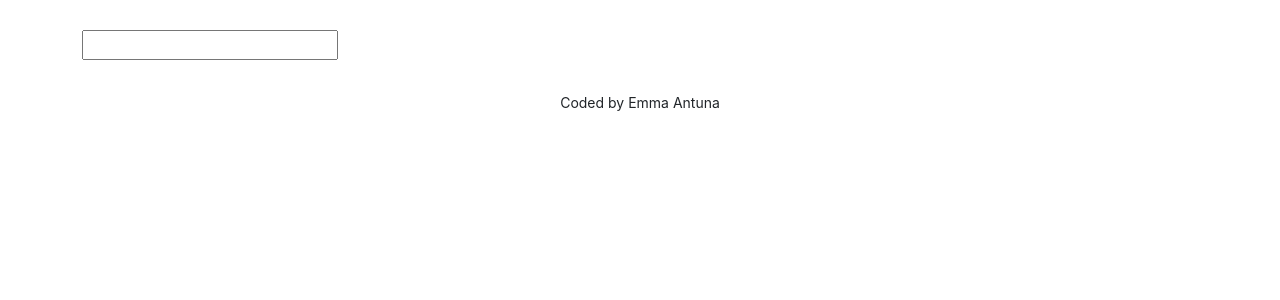
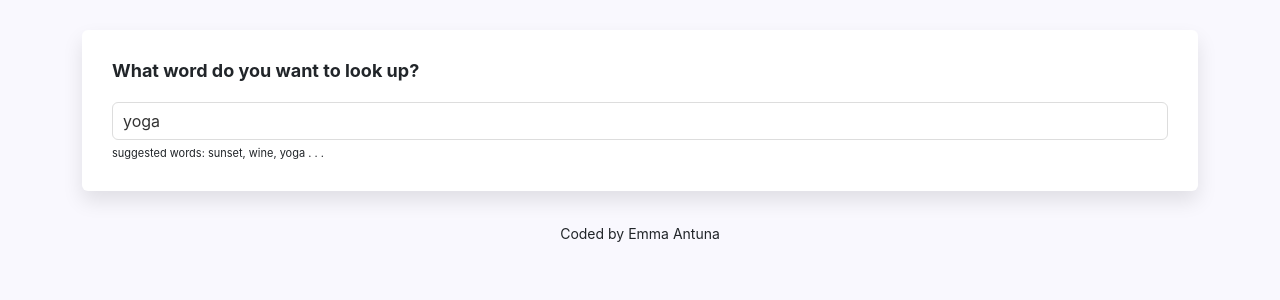
Before and after one commit to EmmaAntuna1/dictionary-react, a React (Create React App) app: page / in a window 1280 px wide. Shown: the top 300 px of the page. Built offline with nearby package versions, Linux system fonts and the light colour scheme; no server answers.

Commit message:
styling app with css

```diff
--- a/src/App.css
+++ b/src/App.css
@@ -1,3 +1,11 @@
+body {
+    background: #f9f8fe;
+}
+
+a {
+    color: #9670f4;
+}
+
 .App-header {
     margin: 30px 0;
 }
--- a/src/App.js
+++ b/src/App.js
@@ -8,7 +8,7 @@
         <header className="App-header">
         </header>
         <main>
-          <Dictionary/>
+          <Dictionary defaultKeyword="yoga" />
         </main>
         <footer className="App-footer"><small>Coded by Emma Antuna</small></footer>
       </div>
--- a/src/Dictionary.css
+++ b/src/Dictionary.css
@@ -0,0 +1,26 @@
+.Dictionary h1 {
+    font-size: 18px;
+    font-weight: bold;
+    margin-bottom: 20px;
+}
+
+.Dictionary section {
+    background: white;
+    padding: 30px;
+    border-radius: 6px;
+    box-shadow: 0 10px 20px rgba(0 0 0 / 10%);
+    margin: 20px 0;
+}
+
+.Dictionary input {
+    width: 100%;
+    border-radius: 6px;
+    padding: 6px 10px;
+    color: #333;
+    border: 1px solid #ddd;
+}
+
+.Dictionary .hint {
+    font-size: 11px;
+    margin-top: 5px;
+}
--- a/src/Dictionary.js
+++ b/src/Dictionary.js
@@ -3,33 +3,57 @@
 import Results from "./Results";
 import "./Dictionary.css";
 
-export default function Dictionary() {
-    let [keyword, setKeyword] = useState("");
+export default function Dictionary(props) {
+    let [keyword, setKeyword] = useState(props.defaultKeyword);
     let [results, setResults] = useState(null);
+    let [loaded, setLoaded] = useState(false);
 
     function handleResponse(response) {
         setResults(response.data[0]);
     }
 
-
-    function search(event) {
-        event.preventDefault();
-
+    function search() {
         let apiUrl = `https://api.dictionaryapi.dev/api/v2/entries/en_US/${keyword}`;
         axios.get(apiUrl).then(handleResponse);
+
+    }
+
+
+    function handleSubmit(event) {
+        event.preventDefault();
+        search();
+
     }
 
     function handleKeywordChange(event) {
         setKeyword(event.target.value);
     }
 
+    function load() {
+        setLoaded(true);
+        search();
+    }
+
+    if (loaded) {
         return (
           <div className="Dictionary">
-        <form onSubmit={search}>
-            <input type="search" onChange=
-            {handleKeywordChange} />
+            <section>
+                <h1>What word do you want to look up?</h1>
+            <form onSubmit={handleSubmit}>
+                <input type="search"
+                onChange={handleKeywordChange}
+                defaultValue={props.defaultKeyword}/>
             </form>
+            <div className="hint">
+                suggested words: sunset, wine, yoga . . .
+            </div>
+            </section>
             <Results results={results} />
         </div>
         );
+    } else {
+        load();
+        return "Loading. . .";
     }
+
+    }
--- /dev/null
+++ b/src/Meaning.css
@@ -0,0 +1,11 @@
+.Meaning h3 {
+    font-size: 24px;
+    line-height: 1.5;
+    font-weight: bold;
+}
+
+.Meaning .example {
+    color: #70757a;
+    font-style: italic;
+    margin-top: 10px;
+}
--- a/src/Meaning.js
+++ b/src/Meaning.js
@@ -1,4 +1,5 @@
 import React from "react";
+import "./Meaning.css"
 import Synonyms from "./Synonyms";
 
 export default function Meaning(props){
@@ -9,14 +10,14 @@
     {
         return (
             <div key={index}>
-            <p>
-            <strong>Definition:</strong> {definition.definition}
-            <br />
-            <strong>Example:</strong>
-            <em>{definition.example}</em>
-            <br />
+            <div className="definition">
+            {definition.definition}</div>
+
+            <div className="example">
+            {definition.example}
+            </div>
             <Synonyms synonyms={definition.synonyms} />
-            </p>
+
            </div>
         );
     })}
--- /dev/null
+++ b/src/Phonetic.css
@@ -0,0 +1,24 @@
+.Phonetic {
+    margin: 20px 0;
+}
+
+.Phonetic a {
+    border: 1px solid #ddd;
+    text-decoration: none;
+    padding: 8px 15px;
+    font-size: 12px;
+    margin-right: 10px;
+    font-weight: bold;
+    border-radius: 20px;
+    transition: all 150ms ease-in-out;
+}
+
+.Phonetic a:hover {
+    background: #9670f4;
+    color: white;
+}
+
+.Phonetic .text {
+    opacity: 0.7;
+    font-weight: bold;
+}
--- a/src/Phonetic.js
+++ b/src/Phonetic.js
@@ -1,4 +1,5 @@
 import React from "react";
+import "./Phonetic.css";
 
 export default function Phonetic(props) {
     return (
@@ -7,8 +8,7 @@
             rel="noopener noreferrer">
                 Listen
             </a>
-            <br />
-            {props.phonetic.text}
+            <span className="text">{props.phonetic.text}</span>
         </div>
     );
 }
--- /dev/null
+++ b/src/Results.css
@@ -0,0 +1,5 @@
+.Results h2 {
+    font-size: 36px;
+    font-weight: bold;
+    line-height: 1.5;
+}
--- a/src/Results.js
+++ b/src/Results.js
@@ -1,11 +1,13 @@
 import React from "react";
 import Phonetic from "./Phonetic";
 import Meaning from "./Meaning";
+import "./Results.css"
 
 export default function Results(props){
     if (props.results) {
         return (
         <div className="Results">
+            <section>
             <h2>{props.results.word}</h2>
             {props.results.phonetics.map(function (phonetic,index) {
                 return (
@@ -14,11 +16,12 @@
                     </div>
                 );
             })}
+            </section>
             {props.results.meanings.map(function(meaning, index) {
                 return (
-                    <div key={index}>
+                    <section key={index}>
                         <Meaning meaning={meaning} />
-                    </div>
+                    </section>
                 );
             })}
         </div>
--- /dev/null
+++ b/src/Synonyms.css
@@ -0,0 +1,11 @@
+.Synonyms {
+    margin: 15px 0 0;
+    padding: 0;
+}
+
+.Synonyms li {
+    font-size: 13px;
+    display: inline-block;
+    padding-right: 15px;
+    line-height: 1;
+}
--- a/src/Synonyms.js
+++ b/src/Synonyms.js
@@ -1,4 +1,5 @@
 import React from "react";
+import "./Synonyms.css";
 
 export default function Synonyms(props) {
     if (props.synonyms){
```
Lines whose indentation alone changed are shown as unchanged.
